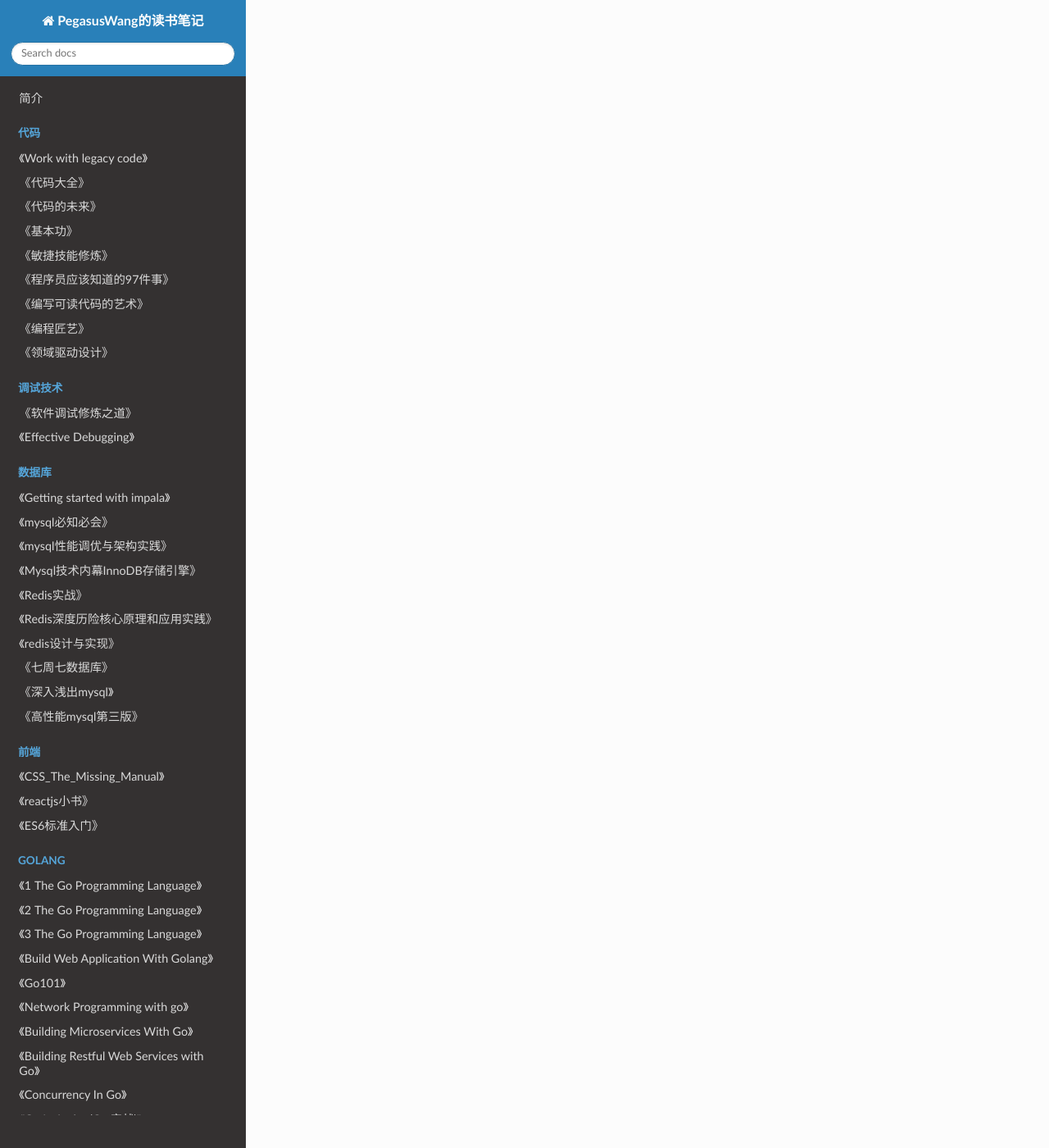
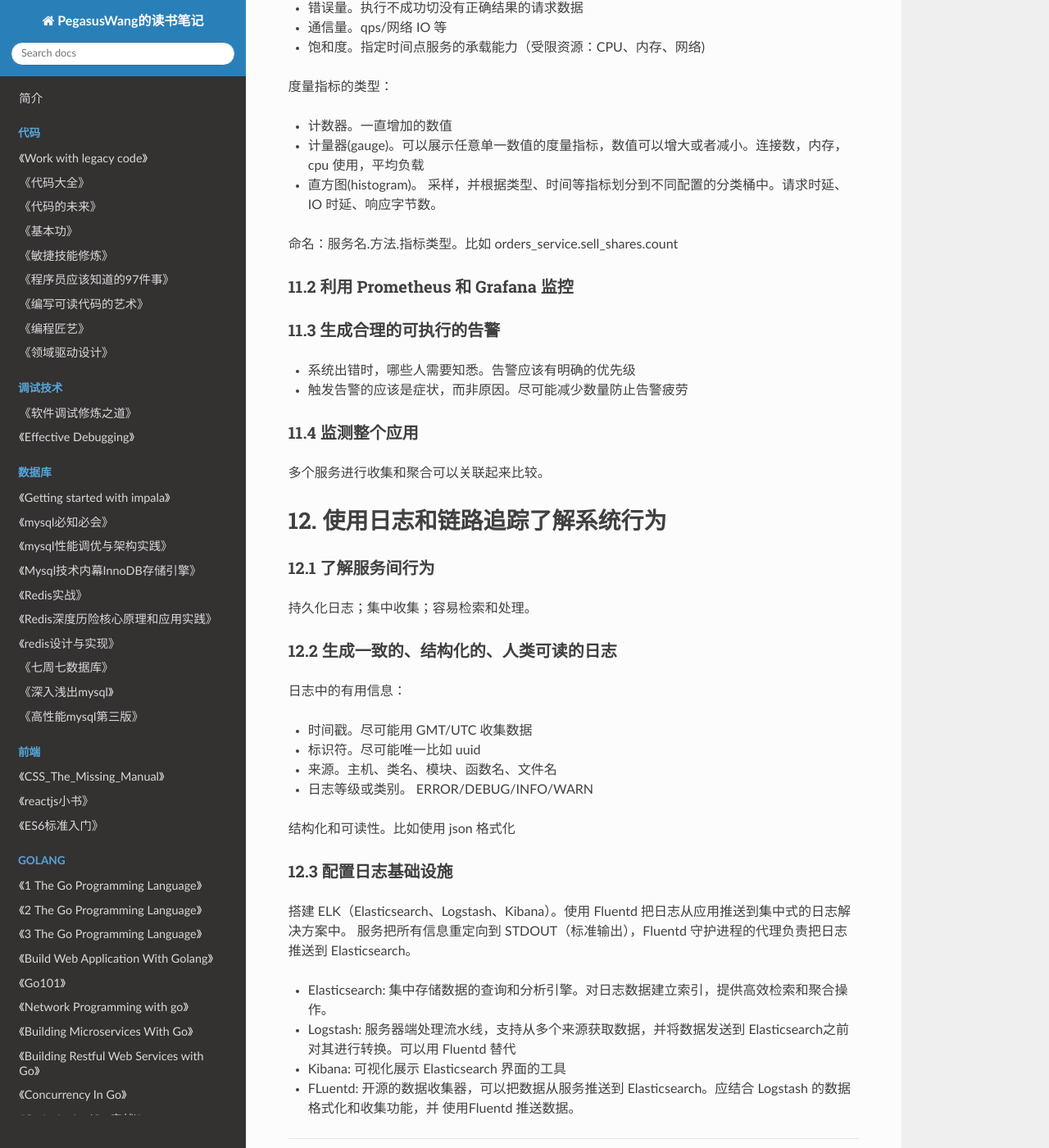
Before and after one commit to PegasusWang/booknotes, an MkDocs documentation site: the page built from docs/网站架构微服务/微服务实战.md, in a window 1280 px wide and 1400 px high, scrolled down 5804 px. Shown: the whole window at 82% size. Built offline with MkDocs 1.6.1, drawn with Linux system fonts in a browser that asks for light colours; nearby versions of some CDN libraries; old or Windows-style settings are respelled for this version of MkDocs; some of the changed text lies outside the part shown.

Commit message:
微服务指标；日志 ELK

```diff
--- a/docs/网站架构微服务/微服务实战.md
+++ b/docs/网站架构微服务/微服务实战.md
@@ -207,3 +207,67 @@
 构建(pypi) -> 单测(pytest) -> 打包 -> 部署到预发布环境(kubermetes/kubectl) -> 测试 -> 部署到生产环境
 
 ### 10.3 构建可复用流水线步骤
+
+过程式和声明式构建流水线
+
+### 10.4 降低部署影响以及实现功能发布的技术
+
+
+# 11. 构建监控系统
+
+### 11.1 稳固的监控技术栈
+
+收集、存储、展示和分析。
+
+四大黄金标志：
+
+- 时延。从请求发给指定的服务到完成请求所花费的时间
+- 错误量。执行不成功切没有正确结果的请求数据
+- 通信量。qps/网络 IO 等
+- 饱和度。指定时间点服务的承载能力（受限资源：CPU、内存、网络)
+
+度量指标的类型：
+
+- 计数器。一直增加的数值
+- 计量器(gauge)。可以展示任意单一数值的度量指标，数值可以增大或者减小。连接数，内存，cpu 使用，平均负载
+- 直方图(histogram)。 采样，并根据类型、时间等指标划分到不同配置的分类桶中。请求时延、IO 时延、响应字节数。
+
+命名：服务名.方法.指标类型。比如 orders_service.sell_shares.count
+
+### 11.2 利用 Prometheus 和 Grafana 监控
+
+
+### 11.3 生成合理的可执行的告警
+
+- 系统出错时，哪些人需要知悉。告警应该有明确的优先级
+- 触发告警的应该是症状，而非原因。尽可能减少数量防止告警疲劳
+
+### 11.4 监测整个应用
+多个服务进行收集和聚合可以关联起来比较。
+
+
+# 12. 使用日志和链路追踪了解系统行为
+
+### 12.1 了解服务间行为
+
+持久化日志；集中收集；容易检索和处理。
+
+### 12.2 生成一致的、结构化的、人类可读的日志
+
+日志中的有用信息：
+
+- 时间戳。尽可能用 GMT/UTC 收集数据
+- 标识符。尽可能唯一比如 uuid
+- 来源。主机、类名、模块、函数名、文件名
+- 日志等级或类别。 ERROR/DEBUG/INFO/WARN
+
+结构化和可读性。比如使用 json 格式化
+
+### 12.3 配置日志基础设施
+搭建 ELK（Elasticsearch、Logstash、Kibana）。使用 Fluentd 把日志从应用推送到集中式的日志解决方案中。
+服务把所有信息重定向到 STDOUT（标准输出），Fluentd 守护进程的代理负责把日志推送到 Elasticsearch。
+
+- Elasticsearch: 集中存储数据的查询和分析引擎。对日志数据建立索引，提供高效检索和聚合操作。
+- Logstash: 服务器端处理流水线，支持从多个来源获取数据，并将数据发送到 Elasticsearch之前对其进行转换。可以用 Fluentd 替代
+- Kibana: 可视化展示 Elasticsearch 界面的工具
+- FLuentd: 开源的数据收集器，可以把数据从服务推送到 Elasticsearch。应结合 Logstash 的数据格式化和收集功能，并 使用Fluentd 推送数据。
```
